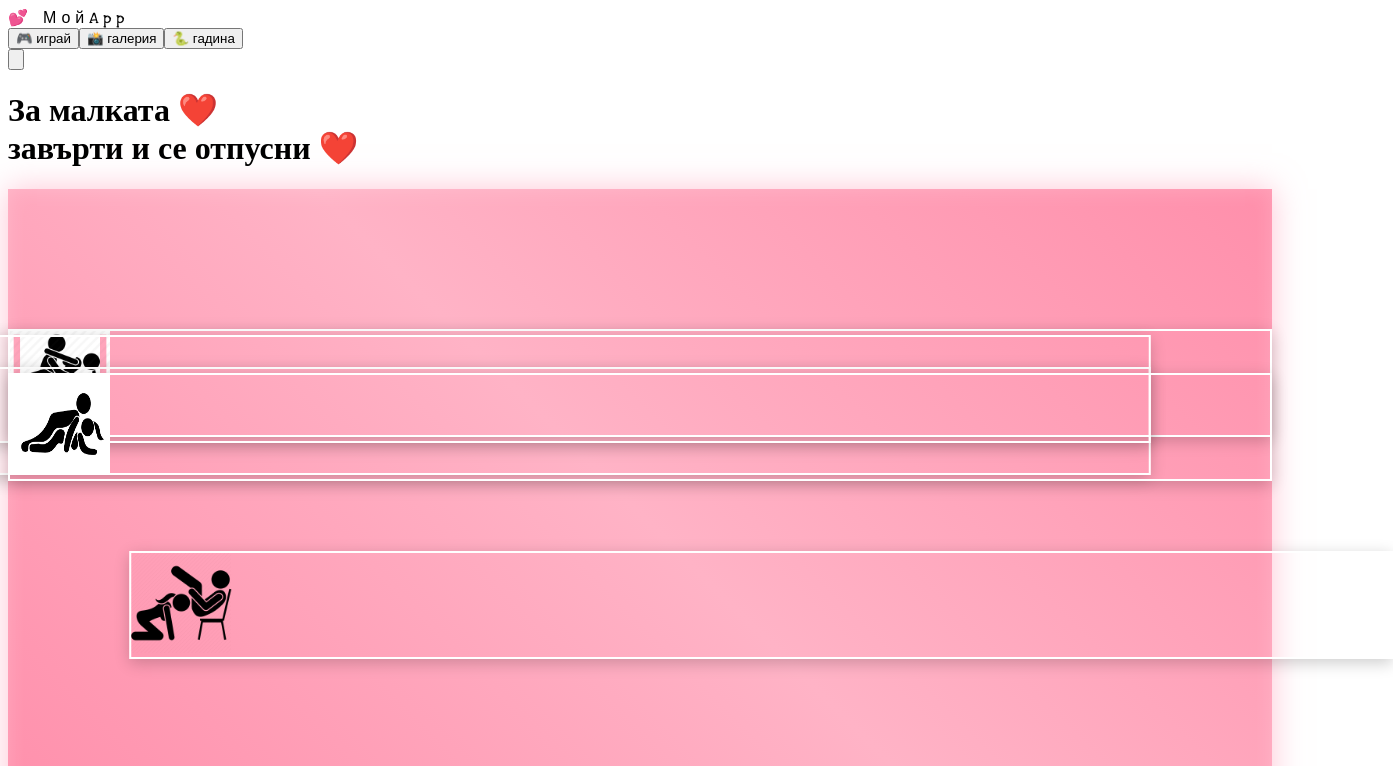
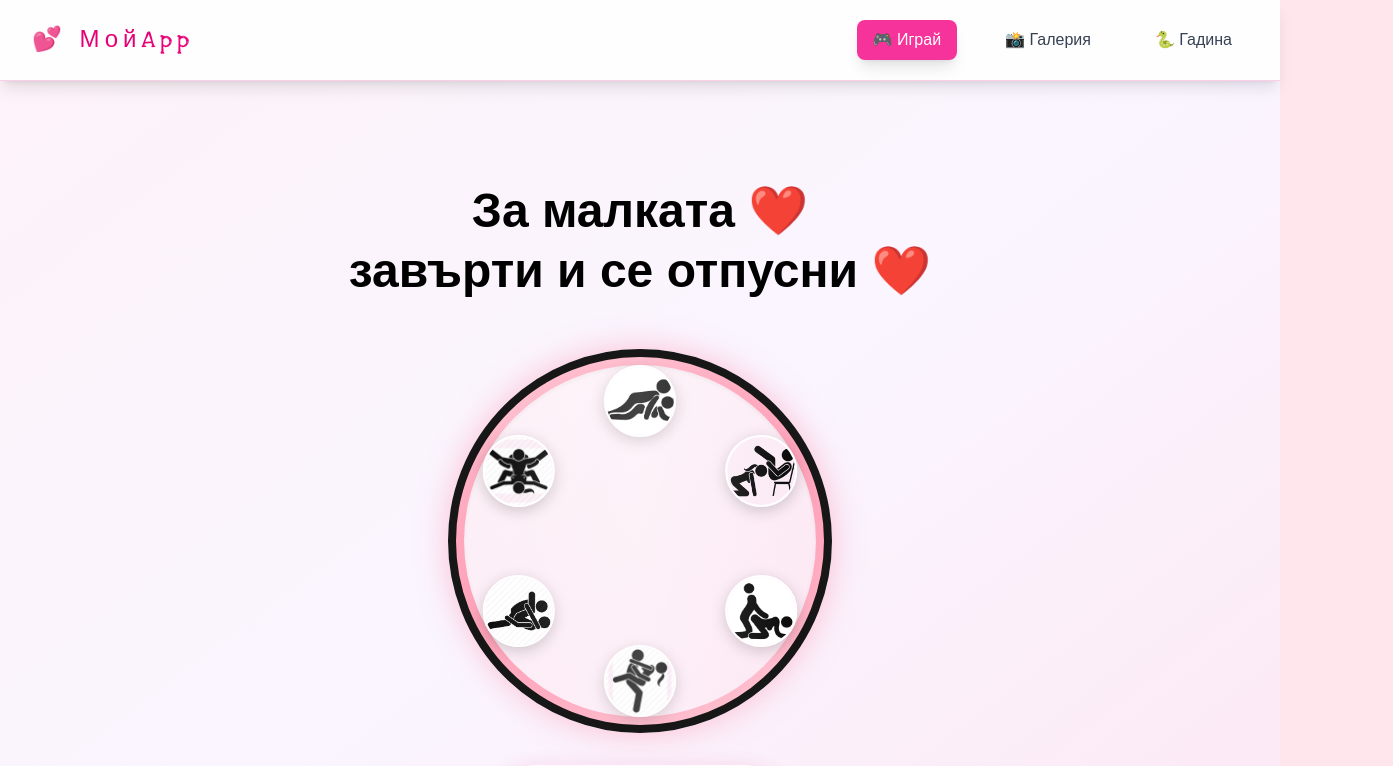
Before and after one commit to ipstoyanov20/sexy, a Next.js app: page / in a window 1280 px wide. Shown: the top 766 px of the page, 1393 px wide, since content can reach past the window. Built offline with nearby package versions, Linux system fonts and the light colour scheme.

Commit message:
Add changes

```diff
--- a/app/globals.css
+++ b/app/globals.css
@@ -1,3 +1,179 @@
+@import "tailwindcss";
+
+:root {
+  --background: #ffe5ec;
+  --foreground: #171717;
+}
+
+@theme inline {
+  --color-background: var(--background);
+  --color-foreground: var(--foreground);
+  --font-sans: var(--font-geist-sans);
+  --font-mono: var(--font-geist-mono);
+}
+
+@media (prefers-color-scheme: dark) {
+  :root {
+    --background: #ffe5ec;
+    --foreground: #ededed;
+  }
+}
+
+body {
+  background: var(--background);
+  color: var(--foreground);
+
+  margin: 0;
+  padding: 0;
+  font-family: Arial, Helvetica, sans-serif;
+}
+
+html {
+  margin: 0;
+  overflow-x: hidden;
+  padding: 0;
+}
+
+
+/* Replace this in your CSS */
+
+@keyframes spin {
+  0% {
+    transform: rotate(0deg);
+  }
+
+  85% {
+    transform: rotate(370deg);
+  }
+
+  100% {
+    transform: rotate(360deg);
+  }
+}
+
+@keyframes spin-beautiful {
+  0% {
+    transform: rotate(0deg) scale(1);
+    box-shadow: 0 0 30px rgba(255, 139, 171, 0.5);
+  }
+
+  25% {
+    transform: rotate(90deg) scale(1.05);
+    box-shadow: 0 0 40px rgba(255, 139, 171, 0.7);
+  }
+
+  50% {
+    transform: rotate(180deg) scale(1.1);
+    box-shadow: 0 0 50px rgba(255, 139, 171, 0.8);
+  }
+
+  75% {
+    transform: rotate(270deg) scale(1.05);
+    box-shadow: 0 0 40px rgba(255, 139, 171, 0.7);
+  }
+
+  85% {
+    transform: rotate(370deg) scale(1.02);
+  }
+
+  100% {
+    transform: rotate(360deg) scale(1);
+    box-shadow: 0 0 30px rgba(255, 139, 171, 0.5);
+  }
+}
+
+@keyframes pulse-slow {
+
+  0%,
+  100% {
+    opacity: 0.2;
+  }
+
+  50% {
+    opacity: 0.4;
+  }
+}
+
+/* Mobile optimizations */
+@media (max-width: 480px) {
+  .animate-spin-beautiful {
+    animation: spin-beautiful-mobile 3s cubic-bezier(0.25, 1, 0.5, 1) forwards;
+  }
+}
+
+@keyframes spin-beautiful-mobile {
+  0% {
+    transform: rotate(0deg) scale(1);
+    box-shadow: 0 0 20px rgba(255, 139, 171, 0.5);
+  }
+
+  25% {
+    transform: rotate(90deg) scale(1.03);
+    box-shadow: 0 0 25px rgba(255, 139, 171, 0.7);
+  }
+
+  50% {
+    transform: rotate(180deg) scale(1.05);
+    box-shadow: 0 0 30px rgba(255, 139, 171, 0.8);
+  }
+
+  75% {
+    transform: rotate(270deg) scale(1.03);
+    box-shadow: 0 0 25px rgba(255, 139, 171, 0.7);
+  }
+
+  85% {
+    transform: rotate(370deg) scale(1.01);
+  }
+
+  100% {
+    transform: rotate(360deg) scale(1);
+    box-shadow: 0 0 20px rgba(255, 139, 171, 0.5);
+  }
+}
+
+/* Touch-friendly interactions */
+@media (hover: none) and (pointer: coarse) {
+  .hover\:scale-110:hover {
+    transform: none;
+  }
+
+  .hover\:-translate-y-1:hover {
+    transform: none;
+  }
+}
+
+.animate-spin-slow {
+  animation: spin 3s cubic-bezier(0.25, 1, 0.5, 1) forwards;
+}
+
+.animate-spin-beautiful {
+  animation: spin-beautiful 3s cubic-bezier(0.25, 1, 0.5, 1) forwards;
+}
+
+.animate-pulse-slow {
+  animation: pulse-slow 2s ease-in-out infinite;
+}
+
+.blur-overlay {
+  position: absolute;
+  inset: 0;
+  backdrop-filter: blur(10px);
+  background-color: rgba(255, 229, 236, 0.4);
+  z-index: 10;
+  opacity: 0;
+  transition: opacity 0.5s ease;
+  pointer-events: none;
+}
+
+.blur-overlay.active {
+  opacity: 1;
+}
+
+
+
+
+
 @font-face {
   font-family: 'love';
   font-style: normal;
@@ -8,9 +184,3 @@
   font-family: 'love', sans-serif;
   letter-spacing: 5px;
 }
-
-html {
-  margin: 0;
-  overflow-x: hidden;
-  padding: 0;
-}
--- a/app/layout.js
+++ b/app/layout.js
@@ -19,7 +19,9 @@ export const metadata = {
 export default function RootLayout({ children }) {
   return (
     <html lang="en">
-            <body className={`${geistSans.variable} ${geistMono.variable} antialiased`}>
+      <body
+        className={`${geistSans.variable} ${geistMono.variable} antialiased`}
+      >
         {children}
       </body>
     </html>
```
Also changed, not shown: app/page.js (+57 -17 lines). Lines whose indentation alone changed are shown as unchanged.
